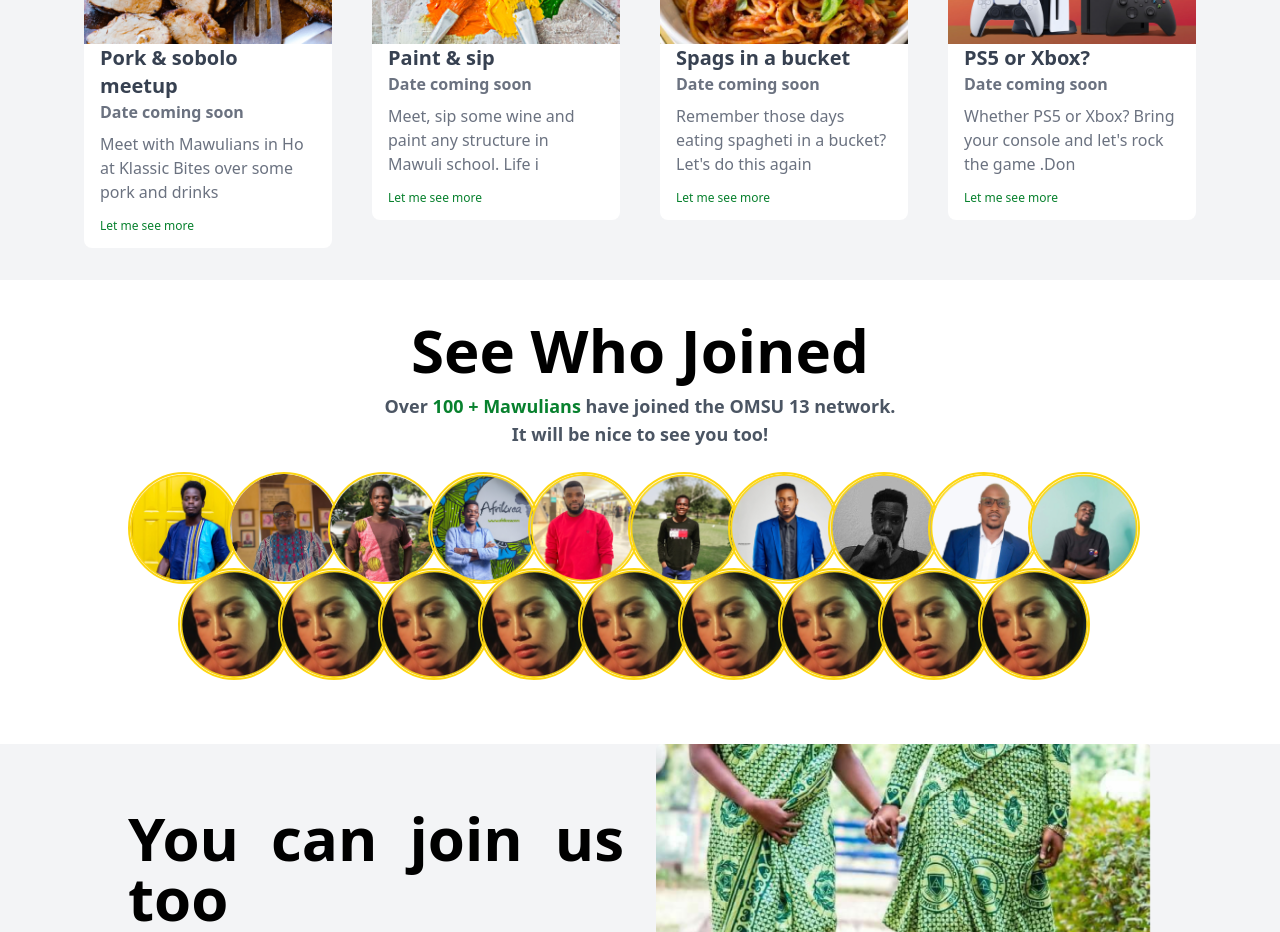
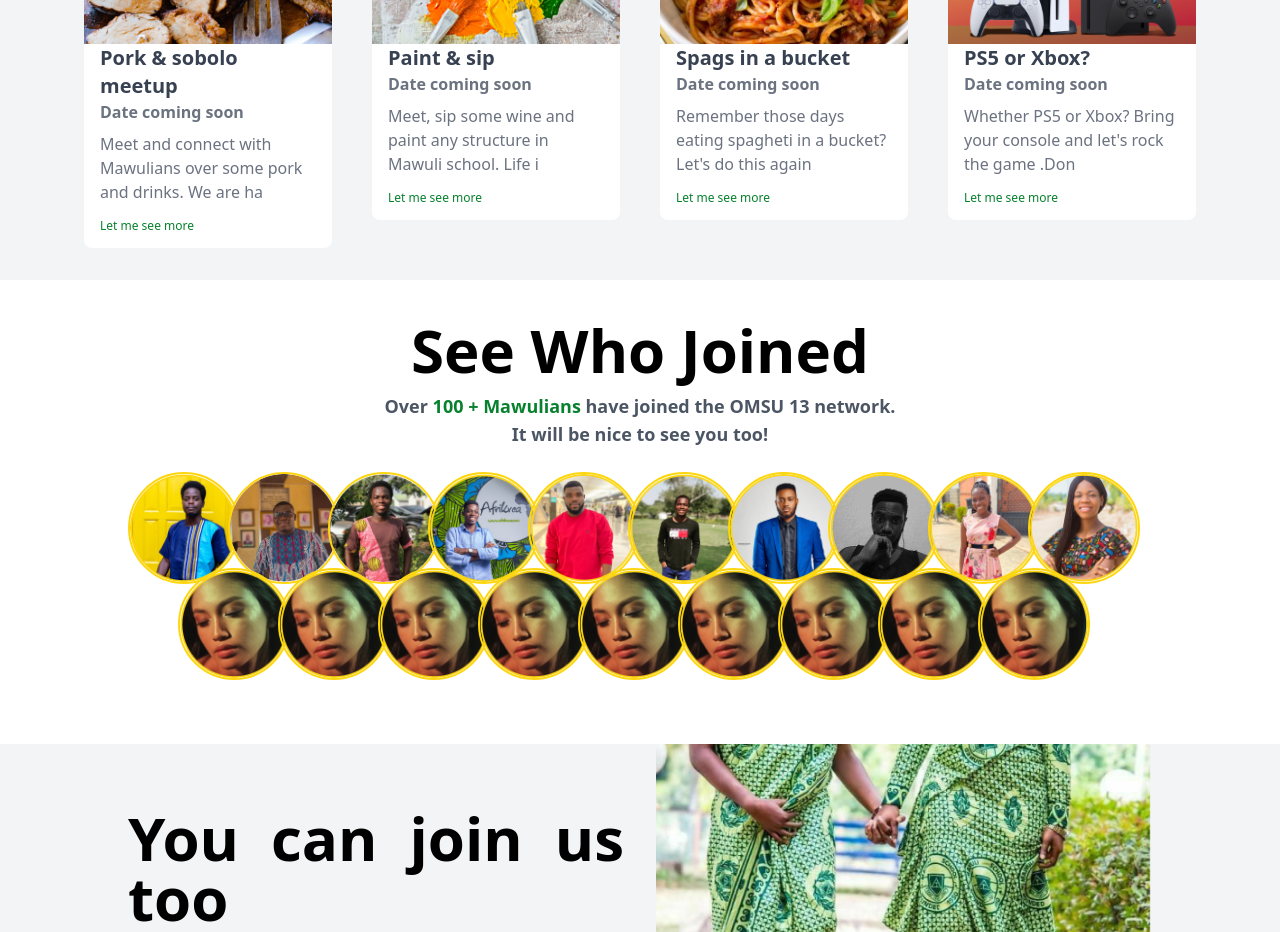
Before and after one commit to OMSU-2013/Landing-page, a React (Create React App) app: page / in a window 1280 px wide. Shown: the part 1580-2512 px from the top of the page. Built offline with nearby package versions, Linux system fonts and the light colour scheme.

Commit message:
quick update

```diff
--- a/src/data/Event.js
+++ b/src/data/Event.js
@@ -7,7 +7,7 @@ export const events = [
   {
     id: 1,
     title: "Pork & sobolo meetup",
-    description: "Meet with Mawulians in Ho at Klassic Bites over some pork and drinks",
+    description: "Meet and connect with Mawulians over some pork and drinks. We are haviwo for a reason😀",
     date: "Date coming soon",
     image: CardImage // imageUrl
   },
--- a/src/data/People.js
+++ b/src/data/People.js
@@ -7,8 +7,10 @@ import CardImage5  from '../assets/walas.png'
 import CardImage6  from '../assets/tsifodze.png'
 import CardImage7  from '../assets/ebilly.png'
 import CardImage8  from '../assets/mcactonio.png'
-import CardImage9  from '../assets/tukor.png'
-import CardImage10  from '../assets/loyalty.png'
+import CardImage9  from '../assets/cindy.png'
+import CardImage10  from '../assets/sandy.png'
+import CardImage11  from '../assets/tukor.png'
+import CardImage12  from '../assets/loyalty.png'
 
 
 export const people = [
```
Also changed, not shown: src/assets/cindy.png (added), src/assets/sandy.png (added).
